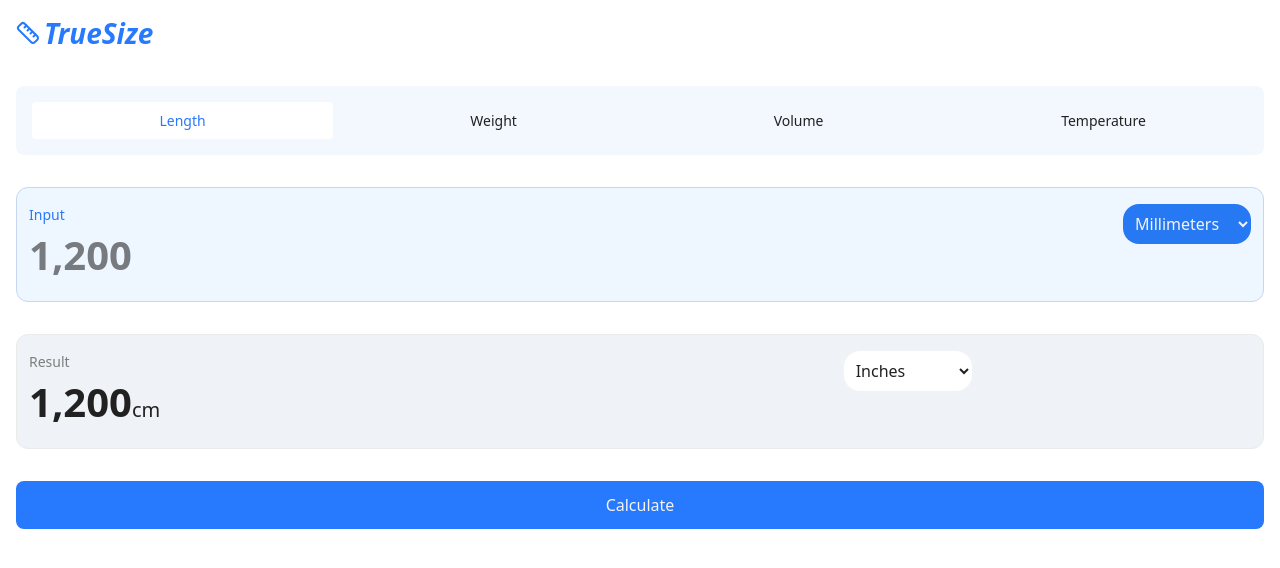
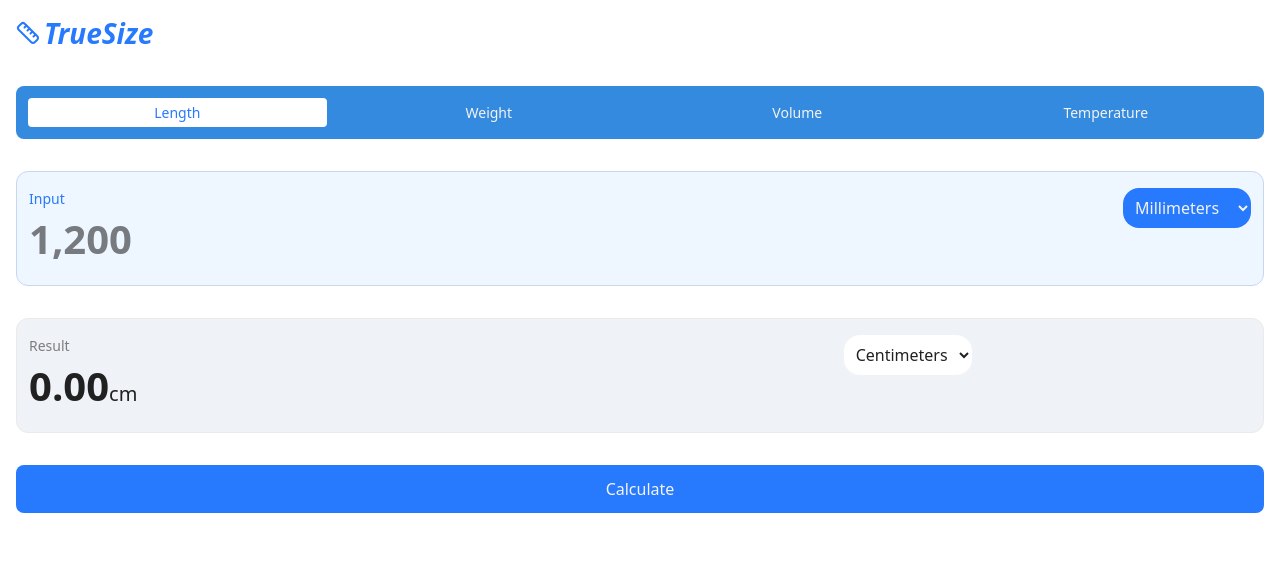
Before and after one commit to Abdulsamad-22/true-size, a Next.js app: page / in a window 1280 px wide. Shown: the top 568 px of the page. Built offline with nearby package versions, Linux system fonts and the light colour scheme.

Commit message:
calculation and conversion of all values except for the temperature values

```diff
--- a/app/page.tsx
+++ b/app/page.tsx
@@ -3,29 +3,46 @@ import Dimension from "@/src/components/Dimension";
 import InputMeasurement from "@/src/components/measurementInput";
 import Result from "@/src/components/Result";
 import { Camera, Ruler, RefreshCw, Info } from "lucide-react";
-import { useState, useEffect } from "react";
+import { useState, useEffect, useMemo } from "react";
 import { DimensionId } from "@/src/types";
-import { DIMENSIONS } from "@/src/lib/units";
+import { convert, DIMENSIONS } from "@/src/lib/units";
 
 export default function Home() {
   const [selectedDimension, setSelectedDimension] =
     useState<DimensionId>("length");
-
+  const [inputValue, setInputValue] = useState("");
+  const [convertedValue, setConvertedValue] = useState<number>(0);
   const [selectedUnit, setSelectedUnit] = useState<string>("mm");
-
   const [targetResult, setTargetResult] = useState<string>("in");
 
-  const targetUnits = DIMENSIONS[selectedDimension].units.filter(
-    (unit) => unit.id !== selectedUnit,
-  );
+  const targetUnits = useMemo(() => {
+    return DIMENSIONS[selectedDimension].units.filter(
+      (u) => u.id !== selectedUnit,
+    );
+  }, [selectedDimension, selectedUnit]);
 
   useEffect(() => {
-    if (!targetUnits.find((u) => u.id === targetResult)) {
+    if (!targetUnits.some((u) => u.id === targetResult)) {
       setTargetResult(targetUnits[0]?.id ?? "");
     }
-  }, [selectedUnit, selectedDimension]);
+  }, [targetUnits]);
+  const numericValue = Number(inputValue);
+  const handleCalculation = (
+    numericValue: number,
+    selectedUnit: string,
+    targetResult: string,
+    selectedDimension: DimensionId,
+  ) => {
+    const { result } = convert(
+      numericValue,
+      selectedUnit,
+      targetResult,
+      selectedDimension,
+    );
 
-  console.log("available units to be converted to", targetUnits);
+    setConvertedValue(result);
+  };
+
   return (
     <div className="">
       <main>
@@ -40,20 +57,35 @@ export default function Home() {
         <Dimension
           setSelectedDimension={setSelectedDimension}
           selectedDimension={selectedDimension}
+          setSelectedUnit={setSelectedUnit}
+          setTargetResult={setTargetResult}
         />
         <InputMeasurement
           setSelectedDimension={setSelectedDimension}
           selectedDimension={selectedDimension}
           selectedUnit={selectedUnit}
           setSelectedUnit={setSelectedUnit}
+          inputValue={inputValue}
+          setInputValue={setInputValue}
         />
         <Result
           targetUnits={targetUnits}
           targetResult={targetResult}
           setTargetResult={setTargetResult}
+          convertedValue={convertedValue}
         />
 
-        <button className="w-full bg-[#2779fd] text-[#f3f3f3] rounded-[8px] px-4 py-3">
+        <button
+          onClick={() =>
+            handleCalculation(
+              numericValue,
+              selectedUnit,
+              targetResult,
+              selectedDimension,
+            )
+          }
+          className="w-full bg-[#2779fd] text-[#f3f3f3] rounded-[8px] px-4 py-3"
+        >
           Calculate
         </button>
       </main>
--- a/src/components/Dimension.tsx
+++ b/src/components/Dimension.tsx
@@ -1,39 +1,43 @@
 "use client";
 import { DIMENSIONS } from "../lib/units";
-// import { Dimension } from "../types";
-import { useState } from "react";
+import { useEffect } from "react";
 import { DimensionId } from "../types";
 
 interface DimensionProps {
   selectedDimension: DimensionId;
   setSelectedDimension: (d: DimensionId) => void;
+  setTargetResult: (u: string) => void;
+  setSelectedUnit: (u: string) => void;
 }
-
-// const dimensions: Dimensions[] = [
-//   { id: "length", name: "Length" },
-//   { id: "weight", name: "Weight" },
-//   { id: "volume", name: "Volume" },
-//   { id: "temp", name: "Temp" },
-// ];
 
 const dimensions = Object.values(DIMENSIONS);
 
 export default function Dimension({
   selectedDimension,
   setSelectedDimension,
+  setSelectedUnit,
+  setTargetResult,
 }: DimensionProps) {
+  useEffect(() => {
+    const units = DIMENSIONS[selectedDimension].units;
+    if (units.length < 2) return;
+
+    setSelectedUnit(units[0].id);
+    setTargetResult(units[1].id);
+  }, [selectedDimension]);
+
   const handleSelection = (dimension: DimensionId) => {
     if (dimension) {
       setSelectedDimension(dimension);
     }
   };
   return (
-    <div className="w-full bg-[#F3F8FF] flex items-center gap-4 rounded-[8px] p-4 mb-8">
+    <div className="w-full bg-[#338ADE] flex items-center gap-4 rounded-[8px] p-3 mb-8">
       {dimensions.map((dim) => (
         <button
           key={dim.id}
           onClick={() => handleSelection(dim.id)}
-          className={`w-full text-[0.875rem] ${selectedDimension === dim.id ? "bg-[#fff] text-[#2779fd]  p-2" : "text-[#212121]"} font-medium rounded-[4px]`}
+          className={`w-full text-[0.875rem] ${selectedDimension === dim.id ? "bg-[#fff] text-[#2779fd]  p-1" : "text-[#f3f3f3]"} font-medium rounded-[4px]`}
         >
           {dim.name}
         </button>
--- a/src/components/Result.tsx
+++ b/src/components/Result.tsx
@@ -6,12 +6,14 @@ interface UnitProps {
   targetUnits: Unit[];
   targetResult: string;
   setTargetResult: (u: string) => void;
+  convertedValue: number;
 }
 
 export default function Result({
   targetUnits,
   targetResult,
   setTargetResult,
+  convertedValue,
 }: UnitProps) {
   return (
     <div className="bg-[#EFF2F6] border-[1px] border-[#EBEAEA] rounded-[12px] px-[0.75rem] py-[1rem] overflow-hidden mb-8">
@@ -22,7 +24,12 @@ export default function Result({
           </label>
           <div className="flex">
             <div className="text-[#212121] text-[2.5rem] font-bold">
-              1,200<span className="text-[1.25rem] font-medium">cm</span>
+              {convertedValue.toFixed(2).toLocaleString()}
+              {
+                <span className="text-[1.25rem] font-medium">
+                  {targetResult}
+                </span>
+              }
             </div>
           </div>
         </div>
--- a/src/components/measurementInput.tsx
+++ b/src/components/measurementInput.tsx
@@ -7,12 +7,16 @@ interface DimensionProps {
   selectedUnit: string;
   setSelectedDimension: (d: DimensionId) => void;
   setSelectedUnit: (u: string) => void;
+  inputValue: string;
+  setInputValue: (v: string) => void;
 }
 
 export default function InputMeasurement({
   selectedDimension,
   selectedUnit,
   setSelectedUnit,
+  inputValue,
+  setInputValue,
 }: DimensionProps) {
   const units = DIMENSIONS[selectedDimension].units;
   return (
@@ -24,6 +28,9 @@ export default function InputMeasurement({
           </label>
           <div className="flex">
             <input
+              type="number"
+              onChange={(e) => setInputValue(e.target.value)}
+              value={inputValue}
               className="block text-[2.5rem] font-bold border-none outline-none focus:outline-none"
               placeholder="1,200"
             />
@@ -32,7 +39,7 @@ export default function InputMeasurement({
         <select
           value={selectedUnit}
           onChange={(e) => setSelectedUnit(e.target.value)}
-          className="bg-[#2779f3] text-[#f3f3f3] focus:outline-none rounded-[16px] p-2"
+          className="bg-[#2779fd] text-[#f3f3f3] focus:outline-none rounded-[16px] p-2"
         >
           {units.map((unit) => (
             <option key={unit.id} value={unit.id}>
@@ -40,10 +47,6 @@ export default function InputMeasurement({
             </option>
           ))}
         </select>
-
-        {/* <div className="w-1/3 text-center bg-[#2779FD] text-[#f3f3f3] text-[0.875rem] rounded-[16px] p-2">
-          Meters
-        </div> */}
       </div>
     </div>
   );
--- a/src/lib/units.ts
+++ b/src/lib/units.ts
@@ -132,15 +132,42 @@ export function convertUnits(value: number, from: string, to: string): number {
   return mmValue / conversionToMm[to];
 }
 
-// function convert(value:number, fromUnit:string, toUnit:string, dimension:string) {
-//   const dim = DIMENSIONS[dimension];
+export function convert(
+  value: number,
+  fromUnit: string,
+  toUnit: string,
+  dimension: DimensionId,
+): {
+  baseValue: number;
+  result: number;
+} {
+  const dim = DIMENSIONS[dimension];
 
-//   // Special case: Temperature (non-linear)
-//   if (dimension === 'temperature') {
-//     return convertTemperature(value, fromUnit, toUnit);
-//   }
+  // Special case: Temperature (non-linear)
+  // if (dimension === 'temperature') {
+  //   return convertTemperature(value, fromUnit, toUnit);
+  // }
 
-//   // Linear conversions (Length, Weight, Volume, Area)
-//   const baseValue = value * dim.conversions[fromUnit];
-//   return baseValue / dim.conversions[toUnit];
+  // Linear conversions (Length, Weight, Volume, Area)
+  const baseValue = value * dim.conversions[fromUnit];
+  console.log("converted value", baseValue);
+  const result = baseValue / dim.conversions[toUnit];
+
+  return {
+    baseValue,
+    result,
+  };
+}
+
+// function convertTemperature(value: number, from: string, to: string) {
+//   // Convert to Celsius first
+//   let celsius;
+//   if (from === "c") celsius = value;
+//   else if (from === "f") celsius = ((value - 32) * 5) / 9;
+//   else if (from === "k") celsius = value - 273.15;
+
+//   // Convert from Celsius to target
+//   if (to === "c") return celsius;
+//   else if (to === "f") return (celsius * 9) / 5 + 32;
+//   else if (to === "k") return celsius + 273.15;
 // }
```
